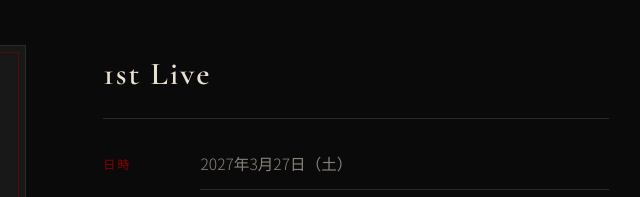
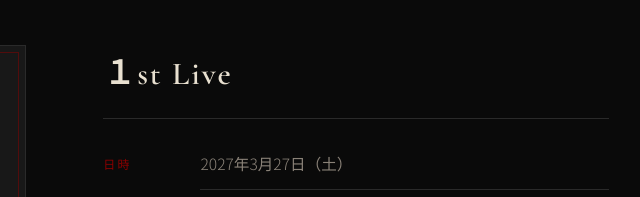
Before and after one commit to yuina-yamaguchi/FRJO, a plain HTML site: page index.html in a window 1280 px wide. Shown: the part 1661-1858 px from the top of the page, 533-1173 px from the left. Drawn offline with nearby package versions, Linux system fonts and the light colour scheme.

Commit message:
Update live event title to use Japanese characters

```diff
--- a/index.html
+++ b/index.html
@@ -103,7 +103,7 @@
 
         <!-- ライブ詳細 -->
         <div class="live-details">
-          <h3 class="live-event-title">1st Live</h3>
+          <h3 class="live-event-title">１st Live</h3>
           <dl class="live-info-list">
             <dt>日時</dt>
             <dd>2027年3月27日（土）</dd>
```
